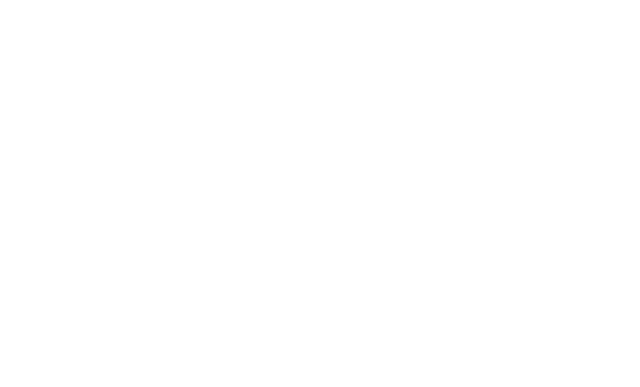
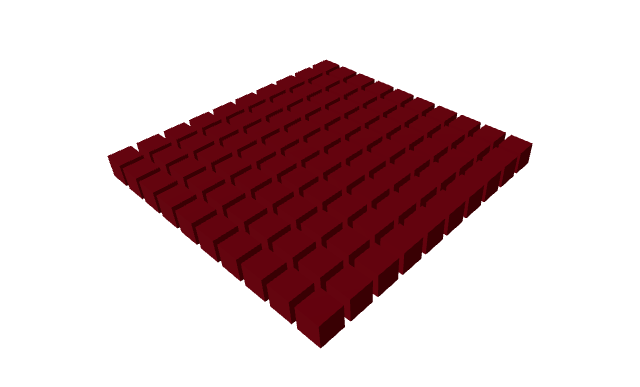
Before and after one commit to Davidooff/ReactThreeFiberGame, a React (Vite) app: page / in a window 1280 px wide. Shown: the part 229-616 px from the top of the page, without its empty margins (272-912 px from the left). Built offline with nearby package versions, Linux system fonts and the light colour scheme.

Commit message:
I HATE 3D

```diff
--- a/package.json
+++ b/package.json
@@ -10,6 +10,7 @@
     "preview": "vite preview"
   },
   "dependencies": {
+    "@react-three/drei": "^9.119.0",
     "@react-three/fiber": "^8.17.10",
     "react": "^18.3.1",
     "react-dom": "^18.3.1",
--- a/src/App.tsx
+++ b/src/App.tsx
@@ -1,18 +1,9 @@
 import { Canvas } from "@react-three/fiber";
 import "./reset.css";
+import DisplayField from "./sections/DisplayField";
 
 function App() {
-  return (
-    // <Canvas>
-    //   <mesh>
-    //     <boxGeometry args={[2, 2, 2]} />
-    //     <meshPhongMaterial />
-    //   </mesh>
-    //   <ambientLight intensity={0.1} />
-    //   <directionalLight position={[0, 0, 5]} color="red" />
-    // </Canvas>
-    <></>
-  );
+  return <DisplayField />;
 }
 
 export default App;
--- a/src/classes/field/EmptyCell.ts
+++ b/src/classes/field/EmptyCell.ts
@@ -16,8 +16,8 @@
   constructor(
     rangeOfTiksBeforeGettingReadyToPlant: [number, number],
     rangeOfTiksBeforeGettingDry: [number, number],
-    fieldWetnesState: CellWetnesState = CellWetnesState.Dry,
-    cellPostion: [number, number]
+    cellPostion: [number, number],
+    fieldWetnesState: CellWetnesState = CellWetnesState.Dry
   ) {
     this.rangeOfTiksBeforeGettingReadyToPlant =
       rangeOfTiksBeforeGettingReadyToPlant;
--- a/src/classes/field/PlantedCell.ts
+++ b/src/classes/field/PlantedCell.ts
@@ -37,8 +37,8 @@
     super(
       rangeOfTiksBeforeGettingReadyToPlant,
       rangeOfTiksBeforeGettingDry,
-      fieldWetnesState,
-      cellPostion
+      cellPostion,
+      fieldWetnesState
     );
     this.plant = plant;
     this.deletPlantFun = deletPlantCallBack;
--- a/src/classes/field/index.ts
+++ b/src/classes/field/index.ts
@@ -24,8 +24,8 @@
   return new EmptyCell(
     FieldRuels.rangeOfTiksBeforeGettingReadyToPlant,
     FieldRuels.rangeOfTiksBeforeGettingDry,
-    wet,
-    [position[0], position[1]]
+    [position[0], position[1]],
+    wet
   );
 }
 /** Applying position and chacking is x/y !< 0 */
@@ -72,17 +72,18 @@
     if (field) {
       this.field = field;
     } else if (size) {
-      this.field = Array(size[0]).map((_, i0) =>
-        Array(size[1]).map(
+      this.field = Array.from({ length: size[0] }, (_, i0) =>
+        Array.from(
+          { length: size[1] },
           (_, i1) =>
             new EmptyCell(
               FieldRuels.rangeOfTiksBeforeGettingReadyToPlant,
               FieldRuels.rangeOfTiksBeforeGettingDry,
-              _,
               [i0, i1]
             )
         )
       );
+      console.log(this.field);
     } else
       throw Error(
         "U need to give size or field (Array<EmptyCell | PlantedCell>[])"
@@ -99,7 +100,9 @@
   }
 
   /** calling processFieldStateTik in each this.field element */
-  _processTik() {
+  processTik() {
+    console.log(this.field);
+
     this.field.forEach((fieldRow) =>
       fieldRow.forEach((fieldRowEl) => fieldRowEl.processFieldStateTik())
     );
@@ -123,7 +126,7 @@
     }
 
     this.playerPosition = nextPossition;
-    this._processTik();
+    this.processTik();
   }
 
   /** returning amount of monney made by harvesting courent field, changing courent cell to EmptyCell (Err !possible) */
@@ -149,4 +152,8 @@
 
     return monneyToAdd;
   }
+
+  water() {
+    this.field[this.playerPosition[0]][this.playerPosition[1]].waterTheCell();
+  }
 }
--- a/src/hooks/useField.ts
+++ /dev/null
@@ -1,3 +0,0 @@
-const useField = () => {};
-
-export default useField;
--- /dev/null
+++ b/src/sections/DisplayField/CameraSetUp.tsx
@@ -0,0 +1,25 @@
+import { useThree } from "@react-three/fiber";
+import { useEffect } from "react";
+import * as THREE from "three";
+
+const CameraSetup = () => {
+  const { camera } = useThree();
+
+  useEffect(() => {
+    // Set the camera position to (-10, 10, 10)
+    camera.position.set(-5, 10, 15);
+
+    // Define the target point to look at (5, 0, 5)
+    const target = new THREE.Vector3(5, 0, 6);
+
+    // Make the camera look at the target
+    camera.lookAt(target);
+
+    // Optionally, update the camera's projection matrix if needed
+    camera.updateProjectionMatrix();
+  }, [camera]);
+
+  return null;
+};
+
+export default CameraSetup;
--- /dev/null
+++ b/src/sections/DisplayField/DisplayCell.tsx
@@ -0,0 +1,23 @@
+import { useMemo } from "react";
+import { EmptyCell } from "../../classes/field/EmptyCell";
+import { PlantedCell } from "../../classes/field/PlantedCell";
+import convert2dPossition from "../../utils/convert2dPossition";
+
+interface Props {
+  fieldCell: EmptyCell | PlantedCell;
+}
+
+const stateColors = ["brown", "blue", "green"];
+
+function DisplayCell(props: Props) {
+  return (
+    <mesh position={convert2dPossition(props.fieldCell.cellPostion)}>
+      <boxGeometry args={[0.8, 0.8, 0.8]} />
+      <meshStandardMaterial
+        color={stateColors[props.fieldCell.fieldWetnesState]}
+      />
+    </mesh>
+  );
+}
+
+export default DisplayCell;
--- /dev/null
+++ b/src/sections/DisplayField/field.css
@@ -0,0 +1,4 @@
+#CanvasDiv {
+  width: 100vw;
+  height: 100vh;
+}
--- /dev/null
+++ b/src/sections/DisplayField/index.tsx
@@ -0,0 +1,72 @@
+import { useRef, useState, useEffect, useMemo } from "react";
+import {
+  OrbitControls,
+  OrthographicCamera,
+  PerspectiveCamera,
+} from "@react-three/drei";
+import { Canvas } from "@react-three/fiber";
+import { Field } from "../../classes/field";
+import { EmptyCell } from "../../classes/field/EmptyCell";
+import { PlantedCell } from "../../classes/field/PlantedCell";
+import DisplayCell from "./DisplayCell";
+import "./field.css";
+import { Vector3 } from "three";
+import CameraSetup from "./CameraSetUp";
+
+function DisplayField() {
+  const fieldRef = useRef<Field>();
+  const [isExecuting, setIsExecuting] = useState<boolean>();
+  const [fieldData, setFieldData] = useState<Array<EmptyCell | PlantedCell>[]>(
+    []
+  );
+
+  useEffect(() => {
+    // Initialize the Field instance once
+    fieldRef.current = new Field([10, 10]);
+
+    // Set initial field data
+    setFieldData(fieldRef.current.field);
+  }, []);
+
+  useEffect(() => {
+    console.log(isExecuting);
+    let intervalId: number = 0;
+    if (isExecuting) {
+      intervalId = setInterval(() => {
+        if (fieldRef.current) {
+          fieldRef.current.processTik();
+          setFieldData({ ...fieldRef.current.field });
+        }
+      }, 1000);
+
+      console.log(isExecuting, intervalId);
+    } else {
+      if (intervalId) {
+        clearInterval(intervalId);
+      }
+    }
+
+    return () => clearInterval(intervalId);
+  }, [isExecuting]);
+
+  const fieldComponents = useMemo(() => {
+    return fieldData.flatMap((row, x) =>
+      row.map((fieldCell, y) => (
+        <DisplayCell key={`cell-${x}-${y}`} fieldCell={fieldCell} />
+      ))
+    );
+  }, [fieldData]);
+
+  return (
+    <div id="CanvasDiv">
+      <Canvas>
+        <CameraSetup />
+        <ambientLight intensity={0.6} />
+        <directionalLight position={[-5, 5, -5]} color="white" />
+        {fieldComponents}
+      </Canvas>
+    </div>
+  );
+}
+
+export default DisplayField;
--- /dev/null
+++ b/src/utils/convert2dPossition.ts
@@ -0,0 +1,7 @@
+import { Vector3 } from "three";
+
+function convert2dPossition(position: [number, number], height: number = 0) {
+  return new Vector3(position[0], height, position[1]);
+}
+
+export default convert2dPossition;
```
Also changed, not shown: src/sections/DisplayField/DisplayPlayer.tsx (added, +11 -0 lines), 1 other file (tests, documents, lock files or other folders).
